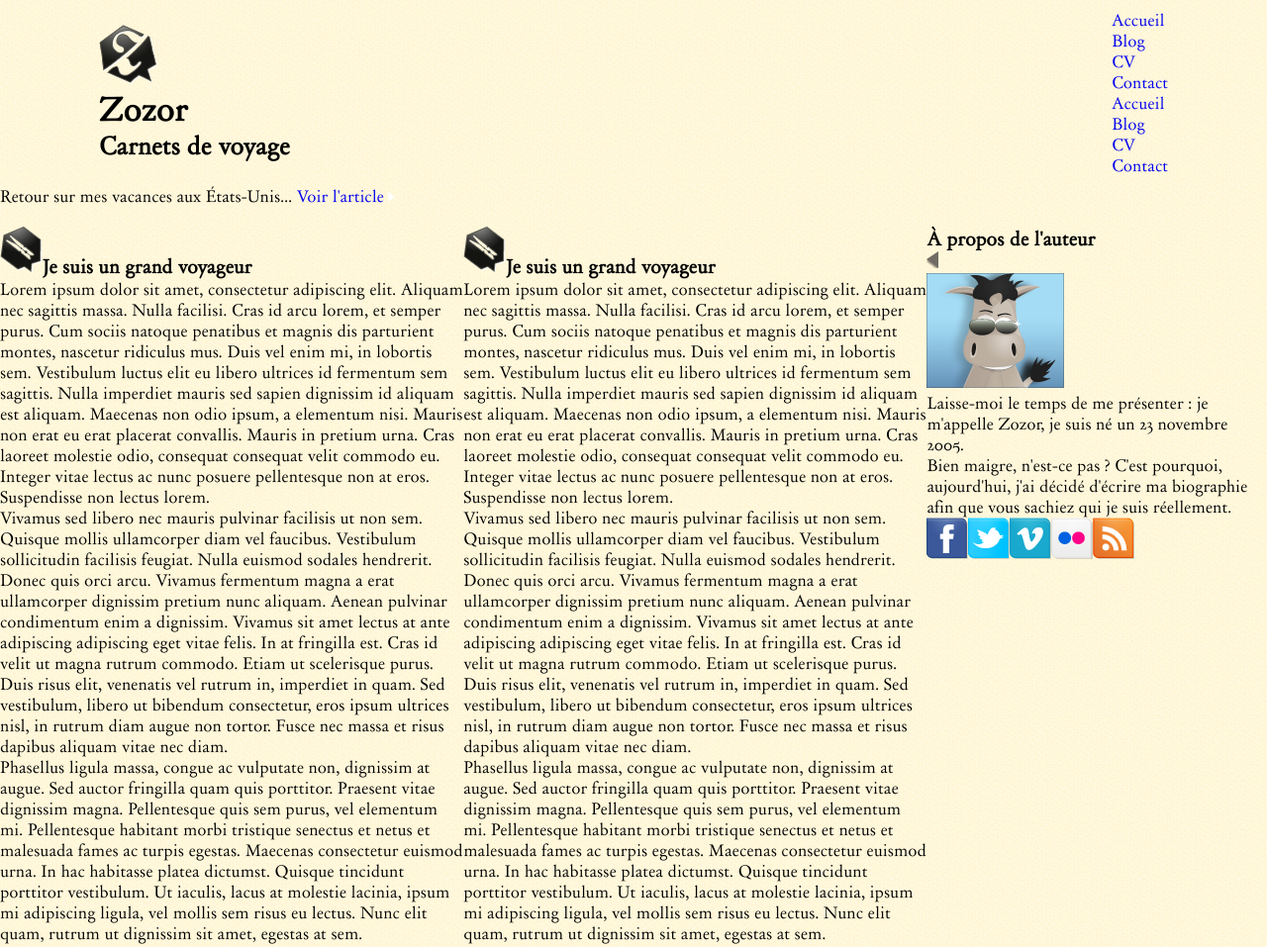
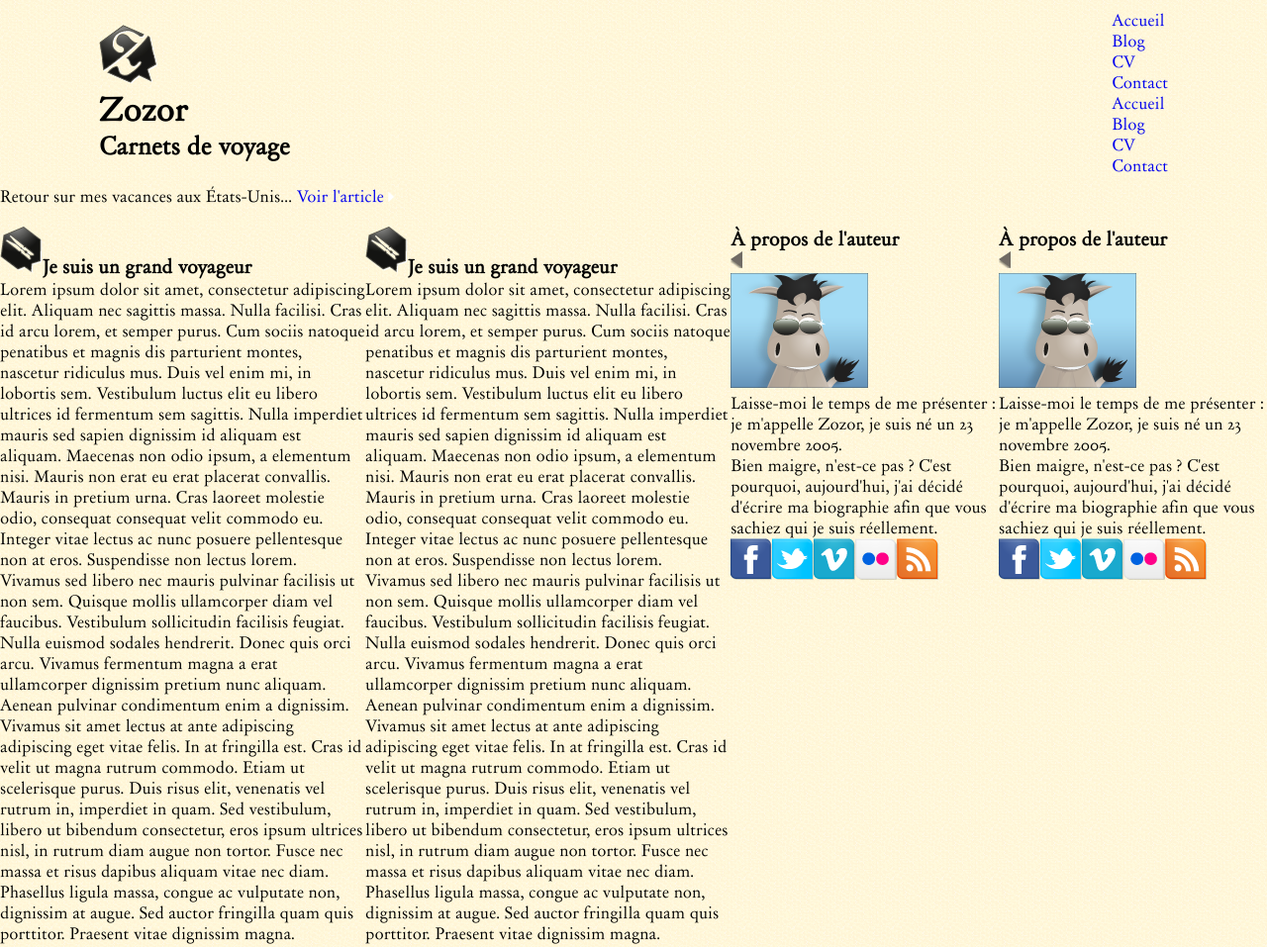
Before and after one commit to MagomedBekkaev/css-exercice, a plain HTML site: page zozor/index.html in a window 1280 px wide. Shown: the top 957 px of the page at 99% size. Drawn offline with Linux system fonts and the light colour scheme; files that its build step writes are made by us from their sources.

Commit message:
adding aside section

```diff
--- a/zozor/index.html
+++ b/zozor/index.html
@@ -64,6 +64,13 @@
                 <p>Bien maigre, n'est-ce pas ? C'est pourquoi, aujourd'hui, j'ai décidé d'écrire ma biographie afin que vous sachiez qui je suis réellement.</p>
                 <p><img src="images/facebook.png" alt="Facebook" /><img src="images/twitter.png" alt="Twitter" /><img src="images/vimeo.png" alt="Vimeo" /><img src="images/flickr.png" alt="Flickr" /><img src="images/rss.png" alt="RSS" /></p>
             </aside>
+            <aside>
+                <h1>À propos de l'auteur</h1>
+                <img src="images/bulle.png" alt="" id="fleche_bulle" />
+                <p id="photo_zozor"><img src="images/zozor_classe.png" alt="Photo de Zozor" /></p>
+                <p>Laisse-moi le temps de me présenter : je m'appelle Zozor, je suis né un 23 novembre 2005.</p>
+                <p>Bien maigre, n'est-ce pas ? C'est pourquoi, aujourd'hui, j'ai décidé d'écrire ma biographie afin que vous sachiez qui je suis réellement.</p>
+                <p><img src="images/facebook.png" alt="Facebook" /><img src="images/twitter.png" alt="Twitter" /><img src="images/vimeo.png" alt="Vimeo" /><img src="images/flickr.png" alt="Flickr" /><img src="images/rss.png" alt="RSS" /></p>
         </section>
 
         <footer>
```
